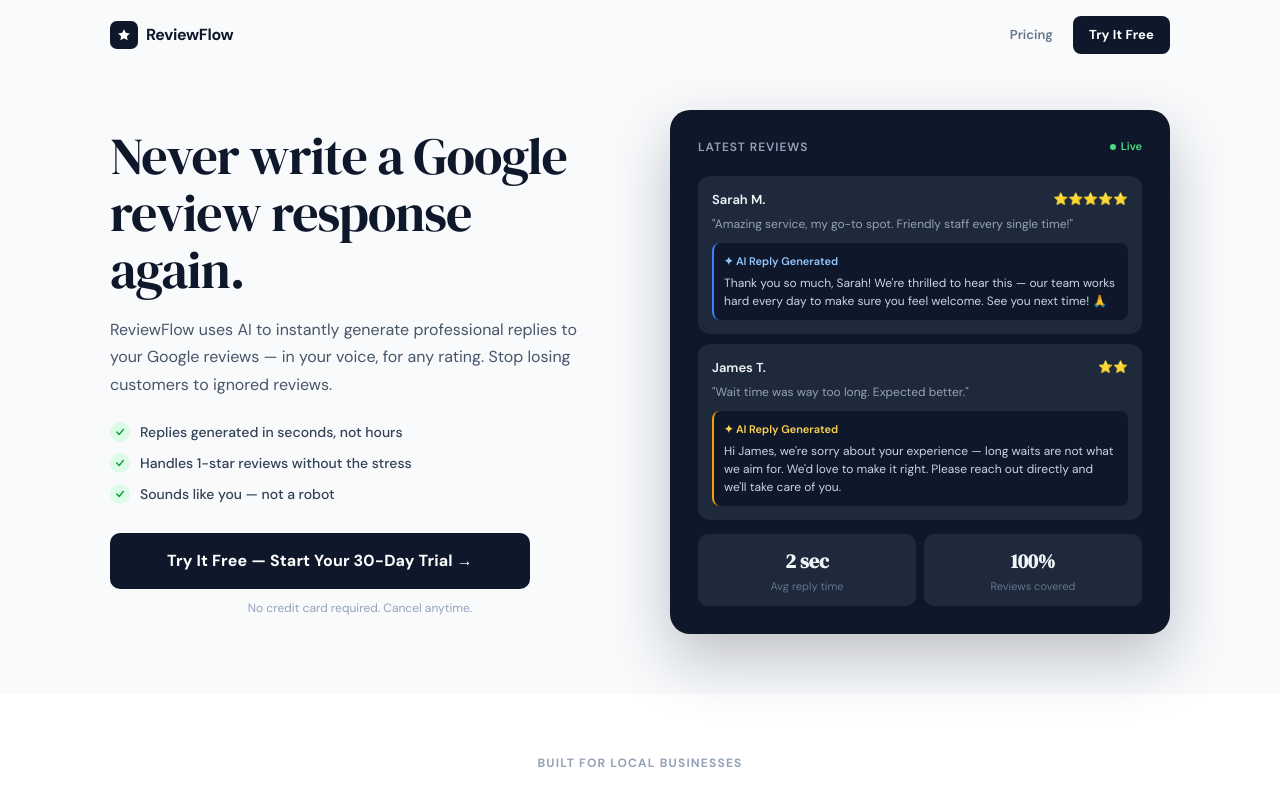
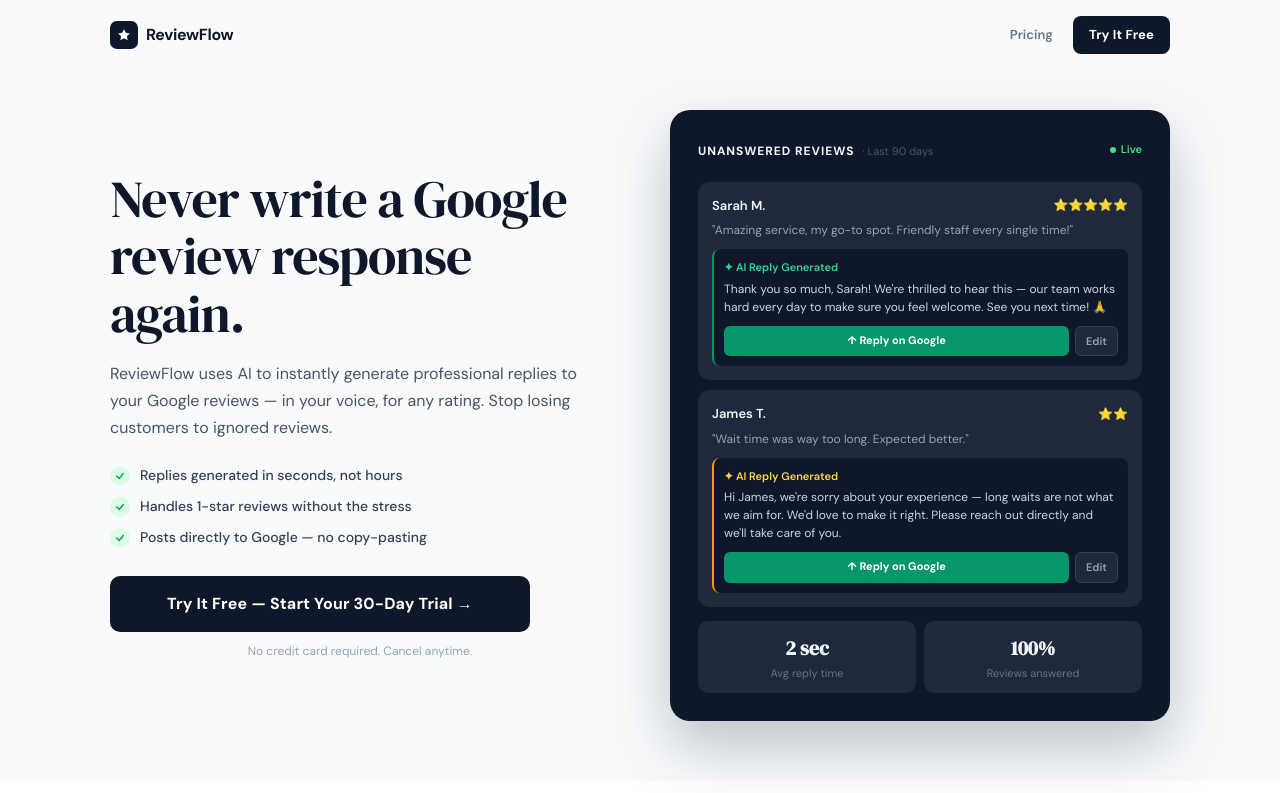
Before and after one commit to AmerC1990/reviewflow, a Next.js app: page / in a window 1280 px wide. Shown: the top 793 px of the page. Built offline with nearby package versions, Linux system fonts and the light colour scheme.

Commit message:
update button copy to Reply on Google

```diff
--- a/pages/index.js
+++ b/pages/index.js
@@ -124,7 +124,7 @@
               {[
                 "Replies generated in seconds, not hours",
                 "Handles 1-star reviews without the stress",
-                "Sounds like you — not a robot",
+                "Posts directly to Google — no copy-pasting",
               ].map((point) => (
                 <div key={point} style={{ display: "flex", alignItems: "center", gap: "10px" }}>
                   <div style={{ width: "20px", height: "20px", borderRadius: "50%", background: "#dcfce7", display: "flex", alignItems: "center", justifyContent: "center", flexShrink: 0 }}>
@@ -146,26 +146,42 @@
             </div>
           </div>
 
+          {/* RIGHT PANEL */}
           <div className="dark-panel" style={{ background: "#0f172a", borderRadius: "20px", padding: "28px", boxShadow: "0 25px 60px rgba(15,23,42,0.25)" }}>
             <div style={{ display: "flex", alignItems: "center", justifyContent: "space-between", marginBottom: "20px" }}>
-              <span style={{ color: "#94a3b8", fontSize: "12px", fontWeight: 600, textTransform: "uppercase", letterSpacing: "0.08em" }}>Latest reviews</span>
+              <div>
+                <span style={{ color: "#f1f5f9", fontSize: "12px", fontWeight: 700, textTransform: "uppercase", letterSpacing: "0.08em" }}>Unanswered Reviews</span>
+                <span style={{ color: "#475569", fontSize: "11px", marginLeft: "8px" }}>· Last 90 days</span>
+              </div>
               <span style={{ display: "flex", alignItems: "center", gap: "5px", fontSize: "11px", color: "#4ade80", fontWeight: 600 }}>
                 <span style={{ width: "6px", height: "6px", borderRadius: "50%", background: "#4ade80", display: "inline-block", animation: "pulse-dot 2s infinite" }}></span>
                 Live
               </span>
             </div>
+
+            {/* Review 1 */}
             <div style={{ background: "#1e293b", borderRadius: "12px", padding: "14px", marginBottom: "10px" }}>
               <div style={{ display: "flex", alignItems: "center", justifyContent: "space-between", marginBottom: "6px" }}>
                 <span style={{ color: "#f1f5f9", fontSize: "13px", fontWeight: 600 }}>Sarah M.</span>
                 <span style={{ fontSize: "12px" }}>⭐⭐⭐⭐⭐</span>
               </div>
               <p style={{ color: "#94a3b8", fontSize: "12px", lineHeight: "1.5", marginBottom: "10px" }}>"Amazing service, my go-to spot. Friendly staff every single time!"</p>
-              <div style={{ background: "#0f172a", borderRadius: "8px", padding: "10px", borderLeft: "2px solid #3b82f6" }}>
-                <p style={{ color: "#93c5fd", fontSize: "11px", fontWeight: 600, marginBottom: "4px" }}>✦ AI Reply Generated</p>
-                <p style={{ color: "#cbd5e1", fontSize: "12px", lineHeight: "1.5" }}>Thank you so much, Sarah! We're thrilled to hear this — our team works hard every day to make sure you feel welcome. See you next time! 🙏</p>
+              <div style={{ background: "#0f172a", borderRadius: "8px", padding: "10px", borderLeft: "2px solid #059669" }}>
+                <p style={{ color: "#34d399", fontSize: "11px", fontWeight: 600, marginBottom: "4px" }}>✦ AI Reply Generated</p>
+                <p style={{ color: "#cbd5e1", fontSize: "12px", lineHeight: "1.5", marginBottom: "10px" }}>Thank you so much, Sarah! We're thrilled to hear this — our team works hard every day to make sure you feel welcome. See you next time! 🙏</p>
+                <div style={{ display: "flex", gap: "6px" }}>
+                  <div style={{ flex: 1, background: "#059669", borderRadius: "6px", padding: "6px 10px", textAlign: "center", fontSize: "11px", fontWeight: 700, color: "#fff", cursor: "pointer" }}>
+                    ↑ Reply on Google
+                  </div>
+                  <div style={{ background: "#1e293b", borderRadius: "6px", padding: "6px 10px", textAlign: "center", fontSize: "11px", fontWeight: 600, color: "#94a3b8", cursor: "pointer", border: "1px solid #334155" }}>
+                    Edit
+                  </div>
+                </div>
               </div>
             </div>
-            <div style={{ background: "#1e293b", borderRadius: "12px", padding: "14px", marginBottom: "10px" }}>
+
+            {/* Review 2 */}
+            <div style={{ background: "#1e293b", borderRadius: "12px", padding: "14px", marginBottom: "14px" }}>
               <div style={{ display: "flex", alignItems: "center", justifyContent: "space-between", marginBottom: "6px" }}>
                 <span style={{ color: "#f1f5f9", fontSize: "13px", fontWeight: 600 }}>James T.</span>
                 <span style={{ fontSize: "12px" }}>⭐⭐</span>
@@ -173,11 +189,20 @@
               <p style={{ color: "#94a3b8", fontSize: "12px", lineHeight: "1.5", marginBottom: "10px" }}>"Wait time was way too long. Expected better."</p>
               <div style={{ background: "#0f172a", borderRadius: "8px", padding: "10px", borderLeft: "2px solid #f59e0b" }}>
                 <p style={{ color: "#fcd34d", fontSize: "11px", fontWeight: 600, marginBottom: "4px" }}>✦ AI Reply Generated</p>
-                <p style={{ color: "#cbd5e1", fontSize: "12px", lineHeight: "1.5" }}>Hi James, we're sorry about your experience — long waits are not what we aim for. We'd love to make it right. Please reach out directly and we'll take care of you.</p>
+                <p style={{ color: "#cbd5e1", fontSize: "12px", lineHeight: "1.5", marginBottom: "10px" }}>Hi James, we're sorry about your experience — long waits are not what we aim for. We'd love to make it right. Please reach out directly and we'll take care of you.</p>
+                <div style={{ display: "flex", gap: "6px" }}>
+                  <div style={{ flex: 1, background: "#059669", borderRadius: "6px", padding: "6px 10px", textAlign: "center", fontSize: "11px", fontWeight: 700, color: "#fff", cursor: "pointer" }}>
+                    ↑ Reply on Google
+                  </div>
+                  <div style={{ background: "#1e293b", borderRadius: "6px", padding: "6px 10px", textAlign: "center", fontSize: "11px", fontWeight: 600, color: "#94a3b8", cursor: "pointer", border: "1px solid #334155" }}>
+                    Edit
+                  </div>
+                </div>
               </div>
             </div>
-            <div style={{ display: "grid", gridTemplateColumns: "1fr 1fr", gap: "8px", marginTop: "14px" }}>
-              {[{ value: "2 sec", label: "Avg reply time" }, { value: "100%", label: "Reviews covered" }].map(({ value, label }) => (
+
+            <div style={{ display: "grid", gridTemplateColumns: "1fr 1fr", gap: "8px" }}>
+              {[{ value: "2 sec", label: "Avg reply time" }, { value: "100%", label: "Reviews answered" }].map(({ value, label }) => (
                 <div key={label} style={{ background: "#1e293b", borderRadius: "10px", padding: "12px", textAlign: "center" }}>
                   <p style={{ color: "#f1f5f9", fontSize: "20px", fontWeight: 700, fontFamily: "'DM Serif Display', serif" }}>{value}</p>
                   <p style={{ color: "#64748b", fontSize: "11px", marginTop: "2px" }}>{label}</p>
@@ -223,7 +248,7 @@
           {[
             { icon: "⚡", title: "Instant replies", desc: "ReviewFlow generates a thoughtful, on-brand response in seconds — so no review goes unanswered, even at 2am." },
             { icon: "🛡️", title: "Protect your reputation", desc: "Negative reviews handled calmly and professionally, before they scare off potential customers browsing your profile." },
-            { icon: "🎯", title: "Sounds like you", desc: "Set your business name, type, and tone once. Every reply reflects your brand — not a generic AI template." },
+            { icon: "🎯", title: "Posts directly to Google", desc: "No copy-pasting, no switching tabs. Generate a reply and post it to Google in one click — right from your dashboard." },
           ].map(({ icon, title, desc }) => (
             <div key={title} className="card" style={{ background: "#fff", border: "1.5px solid #e2e8f0", borderRadius: "16px", padding: "24px" }}>
               <div style={{ fontSize: "26px", marginBottom: "12px" }}>{icon}</div>
```
